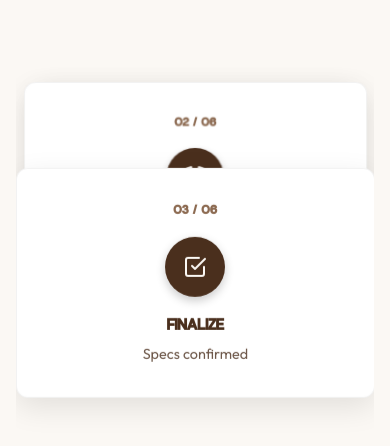
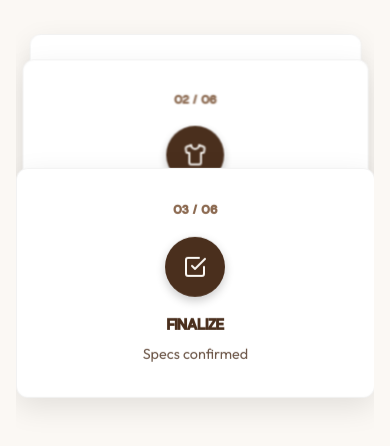
Before and after one commit to PTejasKr/alphaxgen, a Next.js app: page / in a window 390 px wide. Shown: the part 2465-2911 px from the top of the page. Built offline with nearby package versions, Linux system fonts and the light colour scheme.

Commit message:
fix: refined mobile process stack math for perfect hemelocotton depth and scroll parity

```diff
--- a/src/components/home/ProcessSection.tsx
+++ b/src/components/home/ProcessSection.tsx
@@ -79,26 +79,31 @@ const StackedCard = ({ step, index, totalSteps, scrollYProgress }: { step: any,
 
   const enterStart = (index - 1) * stepSize;
   const enterEnd = index * stepSize;
-
-  const y = useTransform(
-    scrollYProgress,
-    index === 0 ? [0, 1] : [enterStart, enterEnd],
-    index === 0 ? ["0vh", "0vh"] : ["100vh", "0vh"]
-  );
-
   const leaveStart = index * stepSize;
 
-  const scale = useTransform(
-    scrollYProgress,
-    [leaveStart, 1],
-    [1, 1 - (totalSteps - index - 1) * 0.05]
-  );
+  const maxPushBackVh = (totalSteps - index - 1) * 3; // 3vh per layer pushed up
 
-  const opacity = useTransform(
-    scrollYProgress,
-    [leaveStart, 1],
-    [1, 1 - (totalSteps - index - 1) * 0.15]
-  );
+  const yDomain = index === 0
+    ? [0, 1]
+    : enterEnd >= 1
+      ? [enterStart, 1]
+      : [enterStart, enterEnd, 1];
+
+  const yRange = index === 0
+    ? ["0vh", `-${maxPushBackVh}vh`]
+    : enterEnd >= 1
+      ? ["100vh", "0vh"]
+      : ["100vh", "0vh", `-${maxPushBackVh}vh`];
+
+  const y = useTransform(scrollYProgress, yDomain, yRange);
+
+  const scaleDomain = leaveStart >= 1 ? [0, 1] : [leaveStart, 1];
+  const scaleRange = leaveStart >= 1 ? [1, 1] : [1, 1 - (totalSteps - index - 1) * 0.04];
+  const scale = useTransform(scrollYProgress, scaleDomain, scaleRange);
+
+  const opacityDomain = leaveStart >= 1 ? [0, 1] : [leaveStart, 1];
+  const opacityRange = leaveStart >= 1 ? [1, 1] : [1, 1 - (totalSteps - index - 1) * 0.15];
+  const opacity = useTransform(scrollYProgress, opacityDomain, opacityRange);
 
   return (
     <motion.div
@@ -112,7 +117,7 @@ const StackedCard = ({ step, index, totalSteps, scrollYProgress }: { step: any,
       }}
     >
       <div className={styles.mobileCardContent}>
-        <div className={styles.stepProgress}>{step.id} / 06</div>
+        <div className={styles.stepProgress}>{step.id} / 0{totalSteps}</div>
         <div className={styles.stepIconWrap}>
           {step.icon}
         </div>
```
